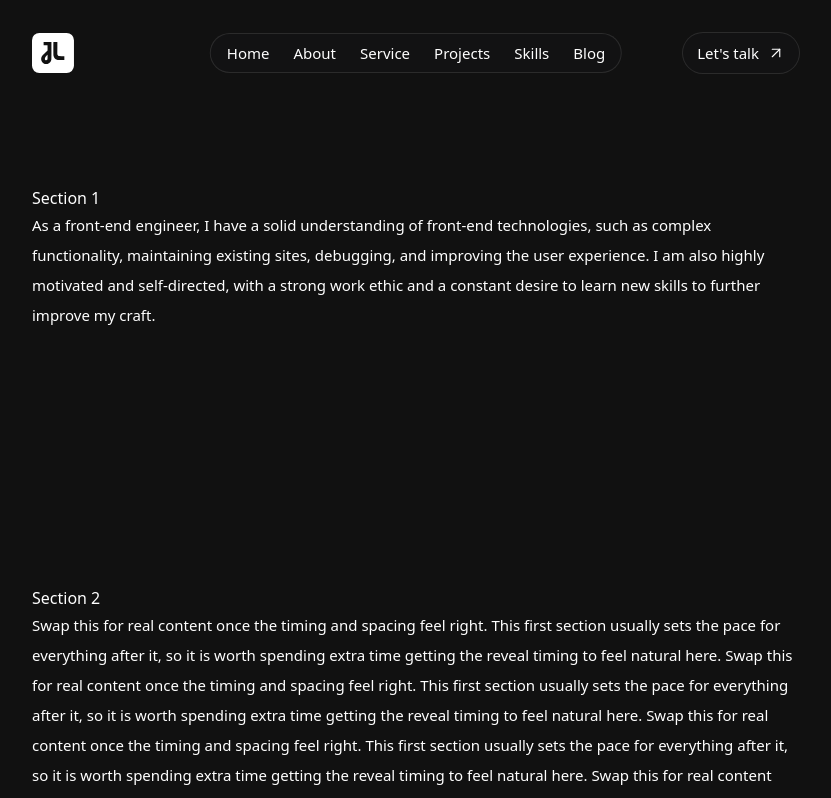
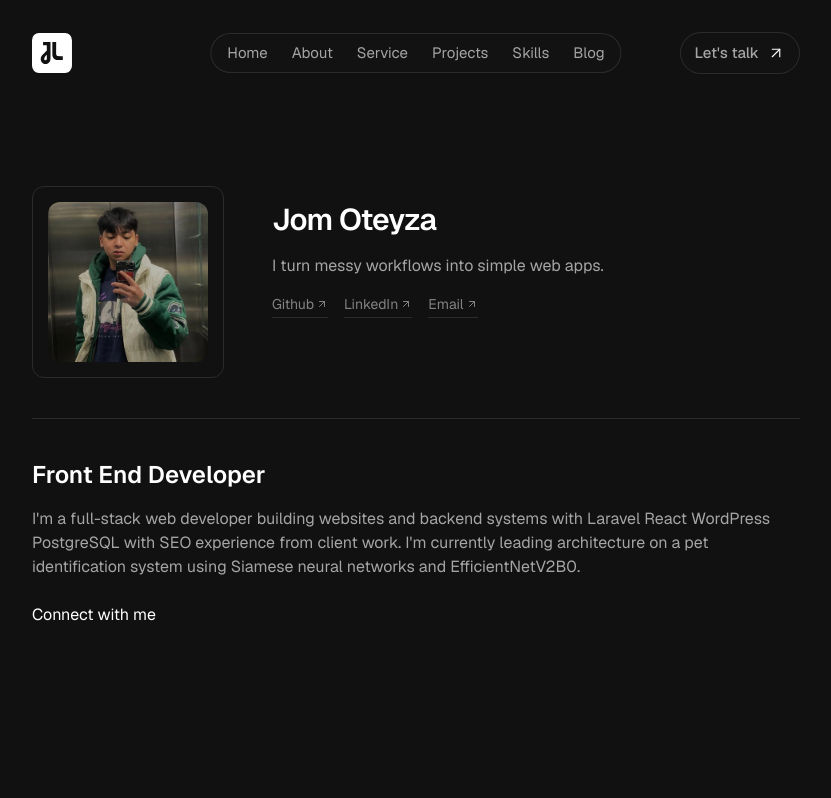
Before and after one commit to jmlsoteyza/chocobutternut, a Next.js app: page / in a window 1280 px wide. Shown: the top 798 px of the page, without its empty margins (224-1055 px from the left). Built offline with nearby package versions, Linux system fonts and the light colour scheme.

Commit message:
Refactor layout to use Geist font and add Hero component for enhanced homepage presentation

```diff
--- a/app/layout.tsx
+++ b/app/layout.tsx
@@ -1,12 +1,11 @@
 import type { Metadata } from 'next';
-import { Montserrat } from 'next/font/google';
+import { Geist } from 'next/font/google';
 import './globals.css';
 import Navbar from '@/components/navbar';
 
-const montserrat = Montserrat({
-  subsets: ['latin'],
-  variable: '--font-montserrat',
-  display: 'swap'
+const geist = Geist({
+  variable: '--font-geist',
+  subsets: ['latin']
 });
 
 export const metadata: Metadata = {
@@ -16,7 +15,7 @@ export const metadata: Metadata = {
 
 export default function RootLayout({ children }: LayoutProps<'/'>) {
   return (
-    <html lang="en" className={` ${montserrat.variable} h-full antialiased`}>
+    <html lang="en" className={` ${geist.variable} h-full antialiased`}>
       <body className="min-h-full flex flex-col">
         <Navbar />
         {children}
--- a/app/page.tsx
+++ b/app/page.tsx
@@ -1,3 +1,5 @@
+import Hero from '@/components/hero';
+
 export default function Home() {
   const testSection = [
     {
@@ -38,18 +40,21 @@ export default function Home() {
   ];
 
   return (
-    <div className="relative flex flex-col flex-1 items-center justify-center bg-background text-foreground font-sans">
-      <main className="flex flex-1 w-full max-w-3xl flex-col items-center  sm:items-start">
-        {testSection.map((s, index) => (
-          <section key={index} className="w-full py-32">
-            <h2>{s.title}</h2>
-            <p className="font-test-montserrat text-[15px] leading-loose font-medium">{s.label}</p>
-            <p className="font-test-montserrat text-[15px] leading-loose font-medium">
-              {s.labelEdited}
-            </p>
-          </section>
-        ))}
-      </main>
+    <div className="max-w-3xl flex mx-auto w-full pt-32">
+      <Hero />
     </div>
+    // <div className="relative flex flex-col flex-1 items-center justify-center bg-background text-foreground">
+    //   {/* <main className="flex flex-1 w-full max-w-3xl flex-col items-center  sm:items-start">
+    //     {testSection.map((s, index) => (
+    //       <section key={index} className="w-full py-32">
+    //         <h2>{s.title}</h2>
+    //         <p className="font-test-montserrat text-[15px] leading-loose font-medium">{s.label}</p>
+    //         <p className="font-test-montserrat text-[15px] leading-loose font-medium">
+    //           {s.labelEdited}
+    //         </p>
+    //       </section>
+    //     ))}
+    //   </main> */}
+    // </div>
   );
 }
--- /dev/null
+++ b/components/hero.tsx
@@ -0,0 +1,77 @@
+import Image from 'next/image';
+import { ArrowUpRight } from 'lucide-react';
+
+export default function Hero() {
+  const texticons = [
+    {
+      name: 'Github',
+      link: 'https://github.com/jmlsoteyza'
+    },
+    { name: 'LinkedIn', link: 'https://www.linkedin.com/in/jom-luis-oteyza' },
+    { name: 'Email', link: 'mailto:your-email@example.com' }
+  ];
+
+  return (
+    <>
+      <section>
+        <div className="flex flex-row gap-12">
+          {/* Left image */}
+          <div className="w-48 h-48 shrink-0 border border-[#2B2B2B] flex justify-center items-center rounded-xl">
+            <Image
+              src="/dp-pic.jpg"
+              width={160}
+              height={160}
+              alt="profile pic pogi"
+              className="object-cover rounded-xl"
+            />
+          </div>
+          {/* Right text */}
+          <div className="pt-4 inline-flex flex-col gap-4">
+            <span className="text-3xl font-semibold tracking-tight">Jom Oteyza</span>
+            <span className="text-md text-[#A6A4A4] pr-8">
+              I turn messy workflows into simple web apps.
+            </span>
+            <div className="flex items-center gap-4">
+              {texticons.map((smicon) => (
+                <a
+                  key={smicon.name}
+                  href={smicon.link}
+                  target={smicon.name === 'Email' ? undefined : '_blank'}
+                  rel={smicon.name === 'Email' ? undefined : 'noopener noreferrer'}
+                  className="group relative inline-flex items-center gap-0.5 pb-1 text-sm text-[#828282] transition-colors duration-300 hover:text-white"
+                >
+                  {smicon.name}
+
+                  <ArrowUpRight
+                    size={12}
+                    className="transition-transform duration-300 group-hover:translate-x-0.5 group-hover:-translate-y-0.5"
+                  />
+
+                  <span className="absolute bottom-0 left-0 h-px w-full origin-left scale-x-100 bg-[#2B2B2B] transition-colors duration-300 group-hover:bg-white" />
+                </a>
+              ))}
+            </div>
+          </div>
+        </div>
+        <div className="py-10">
+          <hr className="border-[#2B2B2B]" />
+        </div>
+        {/* Down */}
+        <div className="">
+          <div>
+            <h3 className="text-2xl font-semibold">Front End Developer</h3>
+            <p className="pt-4 text-[#A6A4A4]">
+              I'm a full-stack web developer building websites and backend systems with Laravel
+              React WordPress PostgreSQL with SEO experience from client work. I'm currently leading
+              architecture on a pet identification system using Siamese neural networks and
+              EfficientNetV2B0.
+            </p>
+          </div>
+          <button className="pt-6">Connect with me</button>
+        </div>
+      </section>
+    </>
+  );
+}
+
+// A6A4A4,#828282, A0A0A8,
--- a/components/navbar.tsx
+++ b/components/navbar.tsx
@@ -15,19 +15,19 @@ export default function Navbar() {
     <nav className="sticky top-4 z-50 w-full pt-4">
       <div className="relative mx-auto flex max-w-3xl items-center justify-between">
         <a href="#home">
-          <Image src="/mylogo2.svg" width={42} height={42} alt="Logo" />
+          <Image src="/mylogo2.svg" width={40} height={40} alt="Logo" />
         </a>
 
         <div className="absolute left-1/2 -translate-x-1/2 flex items-center gap-6 text-[15px] bg-[rgba(20,20,22,0.72)] border border-[rgba(255,255,255,0.1)] rounded-full py-2 px-4">
           {navbarList.map((item) => (
-            <a key={item.label} href={item.link}>
+            <a className="text-[#A6A4A4]" key={item.label} href={item.link}>
               {item.label}
             </a>
           ))}
         </div>
 
         <button className="inline-flex items-center gap-2 rounded-full border border-[rgba(255,255,255,0.1)] bg-[rgba(20,20,22,0.72)] px-3.5 py-2 font-medium">
-          <span className="text-[15px]">Let's talk</span>
+          <span className="text-[15px] text-[#A6A4A4]">Let's talk</span>
           <ArrowUpRight strokeWidth={1.5} width={18} />
         </button>
       </div>
```
